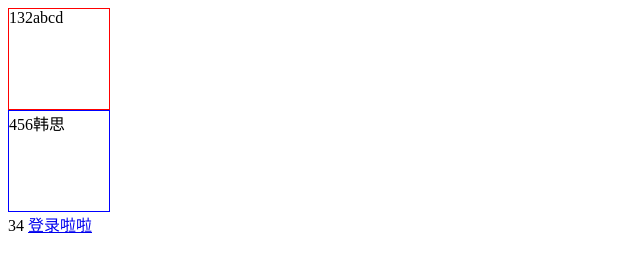
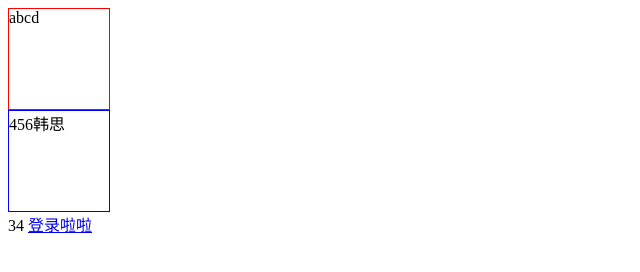
Before and after one commit to lpj098/hansim, a plain HTML site: page a.html in a window 1280 px wide. Shown: the full height of the page, 0-640 px from the left. Drawn offline with Linux system fonts and the light colour scheme.

Commit message:
Update a.html

```diff
--- a/a.html
+++ b/a.html
@@ -19,7 +19,7 @@
     </style>
 </head>
 <body>
-    <div class="a">132abcd</div>
+    <div class="a">abcd</div>
     <div class="b">456韩思</div>
     <span>34</span>
     <a href="#">登录啦啦</a>
```
